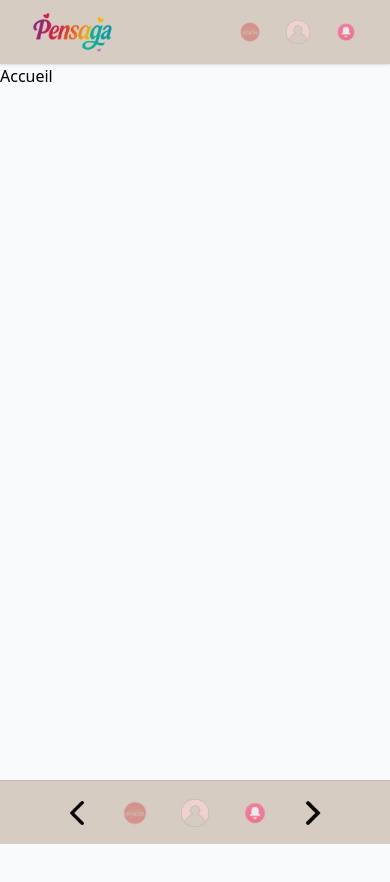
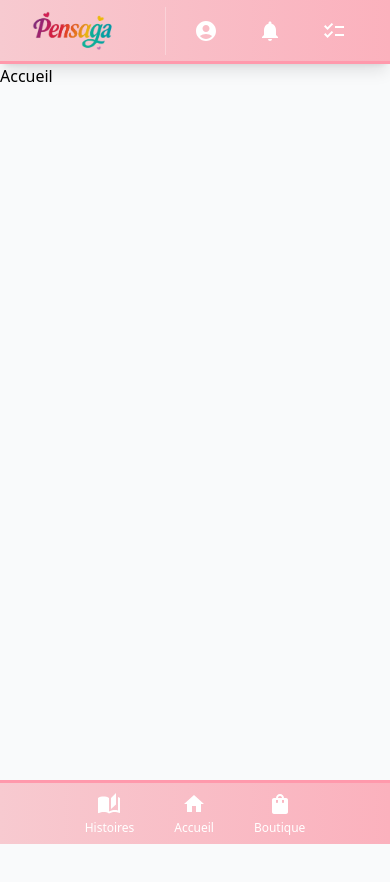
Before and after one commit to bisounours1111/pensage-frontend, a React (Vite) app: page / in a window 390 px wide. Shown: the top 882 px of the page. Built offline with nearby package versions, Linux system fonts and the light colour scheme.

Commit message:
feat: add new routes and enhance header/navbar with icons for account, notifications, and quests

```diff
--- a/src/App.jsx
+++ b/src/App.jsx
@@ -18,6 +18,9 @@ function App() {
           <Route path="/stories" element={<MyStoriesPage />} />
           <Route path="/create" element={<div>Éditeur</div>} />
           <Route path="/shop" element={<div>Boutique</div>} />
+          <Route path="/account" element={<div>Compte</div>} />
+          <Route path="/notifications" element={<div>Notifications</div>} />
+          <Route path="/quests" element={<div>Quests</div>} />
           <Route path="/profile" element={<div>Profil</div>} />
           <Route path="/community" element={<div>Communauté</div>} />
           <Route path="/publish" element={<div>Publication</div>} />
--- a/src/components/common/header.jsx
+++ b/src/components/common/header.jsx
@@ -1,43 +1,83 @@
 import React from "react";
 import { Link } from "react-router-dom";
+import colors from "../../utils/constants/colors";
+import { MdAutoStories, MdHome, MdShoppingBag, MdAccountCircle, MdNotifications, MdChecklist } from "react-icons/md";
 
-// Logo + icônes
+// Logo
 import logo from "../../assets/images/pensaga.png";
-import accountIcon from "../../assets/images/account.png";
-import historyIcon from "../../assets/images/histoires.png";
-import notificationsIcon from "../../assets/images/notifications.png";
 
 export default function Header() {
   return (
-    <header className="flex items-center justify-between px-8 w-full h-16 bg-[#d6ccc2] shadow-sm sticky top-0 z-50">
+    <header
+      className="flex items-center justify-between px-8 w-full h-16 shadow-lg sticky top-0 z-50"
+      style={{
+        background: `linear-gradient(to right, ${colors.primarySoft}, ${colors.primaryLight})`,
+        borderBottom: `3px solid ${colors.primary}`
+      }}
+    >
 
       {/* Logo à gauche */}
-      <Link to="/" className="flex items-center">
+      <Link to="/" className="flex items-center hover:scale-105 transition-transform">
         <img src={logo} alt="Pensaga" className="h-10 w-auto object-contain" />
       </Link>
 
-      {/* Icônes à droite */}
-      <div className="flex items-center gap-6">
-        {/* --- Icônes visibles partout (mobile + desktop) --- */}
-        <Link to="/histoires">
-          <img src={historyIcon} alt="Histoires" className="w-6 h-6 hover:scale-110 transition" />
+      {/* Navigation - responsive */}
+      <div className="flex items-center gap-4">
+        {/* Navigation principale - Desktop uniquement */}
+        <div className="hidden lg:flex items-center gap-6">
+          <Link
+            to="/stories"
+            className="p-3 rounded-lg hover:bg-white/20 transition-all flex items-center gap-2 group"
+            style={{ color: colors.white }}
+          >
+            <MdAutoStories className="w-6 h-6 group-hover:scale-110 transition-transform" />
+            <span className="font-medium">Histoires</span>
           </Link>
-        <Link to="/account">
-          <img src={accountIcon} alt="Compte" className="w-6 h-6 hover:scale-110 transition" />
+          <Link
+            to="/home"
+            className="p-3 rounded-lg hover:bg-white/20 transition-all flex items-center gap-2 group"
+            style={{ color: colors.white }}
+          >
+            <MdHome className="w-6 h-6 group-hover:scale-110 transition-transform" />
+            <span className="font-medium">Accueil</span>
           </Link>
-        <Link to="/notifications">
-          <img src={notificationsIcon} alt="Notifications" className="w-6 h-6 hover:scale-110 transition" />
+          <Link
+            to="/shop"
+            className="p-3 rounded-lg hover:bg-white/20 transition-all flex items-center gap-2 group"
+            style={{ color: colors.white }}
+          >
+            <MdShoppingBag className="w-6 h-6 group-hover:scale-110 transition-transform" />
+            <span className="font-medium">Boutique</span>
           </Link>
+        </div>
 
-        <Link to="/desktop-link-1" className="hidden lg:block">
-          <img src={historyIcon} alt="Extra 1" className="w-6 h-6 hover:scale-110 transition" />
+        {/* Icônes principales - Compte, Notifications, Quests (toujours visibles) */}
+        <div className="flex items-center gap-4 border-l pl-4" style={{ borderColor: 'rgba(255,255,255,0.3)' }}>
+          <Link
+            to="/account"
+            className="p-3 rounded-lg hover:bg-white/20 transition-all flex items-center gap-2 group"
+            style={{ color: colors.white }}
+          >
+            <MdAccountCircle className="w-6 h-6 group-hover:scale-110 transition-transform" />
+            <span className="font-medium hidden sm:inline">Compte</span>
           </Link>
-        <Link to="/desktop-link-2" className="hidden lg:block">
-          <img src={accountIcon} alt="Extra 2" className="w-6 h-6 hover:scale-110 transition" />
+          <Link
+            to="/notifications"
+            className="p-3 rounded-lg hover:bg-white/20 transition-all flex items-center gap-2 group relative"
+            style={{ color: colors.white }}
+          >
+            <MdNotifications className="w-6 h-6 group-hover:scale-110 transition-transform" />
+            <span className="font-medium hidden sm:inline">Notifications</span>
           </Link>
-        <Link to="/desktop-link-3" className="hidden lg:block">
-          <img src={notificationsIcon} alt="Extra 3" className="w-6 h-6 hover:scale-110 transition" />
+          <Link
+            to="/quests"
+            className="p-3 rounded-lg hover:bg-white/20 transition-all flex items-center gap-2 group relative"
+            style={{ color: colors.white }}
+          >
+            <MdChecklist className="w-6 h-6 group-hover:scale-110 transition-transform" />
+            <span className="font-medium hidden sm:inline">Quests</span>
           </Link>
+        </div>
       </div>
     </header>
   );
--- a/src/components/common/navbar.jsx
+++ b/src/components/common/navbar.jsx
@@ -1,49 +1,52 @@
 import React from "react";
-import { NavLink, useNavigate } from "react-router-dom";
-
-import accountIcon from "../../assets/images/account.png";
-import historyIcon from "../../assets/images/histoires.png";
-import notificationsIcon from "../../assets/images/notifications.png";
-import arrowLeft from "../../assets/images/gauche.png";
-import arrowRight from "../../assets/images/droite.png";
+  import { NavLink } from "react-router-dom";
+import colors from "../../utils/constants/colors";
+import { MdAutoStories, MdHome, MdShoppingBag } from "react-icons/md";
 
 export default function Navbar() {
-  const navigate = useNavigate();
 
   return (
     <nav
-      className="
-        fixed bottom-0 left-0 right-0 z-50
-        bg-[#d6ccc2] border-t border-black/10
-        h-16 flex items-center justify-center
-        px-6 lg:hidden
-      "
+      className="fixed bottom-0 left-0 right-0 z-50 h-16 flex items-center justify-center px-6 lg:hidden"
+      style={{
+        background: `linear-gradient(to right, ${colors.primarySoft}, ${colors.primaryLight})`,
+        borderTop: `3px solid ${colors.primary}`,
+      }}
     >
-      {/* ✅ On ajoute ici flèche gauche + icônes + flèche droite */}
-      <div className="flex items-center justify-center gap-8">
+      <div className="flex items-center justify-center gap-4 overflow-x-auto max-w-full">
 
-        {/* Flèche gauche */}
-        <button onClick={() => navigate(-1)} aria-label="Retour">
-          <img src={arrowLeft} alt="Retour" className="w-6 h-6" />
-        </button>
-
-        {/* Icônes déjà existantes */}
-        <NavLink to="/histoires">
-          <img src={historyIcon} alt="Histoires" className="w-7 h-7" />
+        <NavLink
+          to="/stories"
+          className={({ isActive }) =>
+            `p-3 rounded-lg hover:bg-white/50 transition-all flex flex-col items-center gap-1 ${isActive ? 'bg-white/60' : ''}`
+          }
+          style={{ color: colors.white }}
+        >
+          <MdAutoStories className="w-6 h-6 flex-shrink-0" />
+          <span className="text-xs font-medium whitespace-nowrap">Histoires</span>
         </NavLink>
 
-        <NavLink to="/account">
-          <img src={accountIcon} alt="Compte" className="w-7 h-7" />
+        <NavLink
+          to="/home"
+          className={({ isActive }) =>
+            `p-3 rounded-lg hover:bg-white/50 transition-all flex flex-col items-center gap-1 ${isActive ? 'bg-white/60' : ''}`
+          }
+          style={{ color: colors.white }}
+        >
+          <MdHome className="w-6 h-6 flex-shrink-0" />
+          <span className="text-xs font-medium whitespace-nowrap">Accueil</span>
         </NavLink>
 
-        <NavLink to="/notifications">
-          <img src={notificationsIcon} alt="Notifications" className="w-7 h-7" />
+        <NavLink
+          to="/shop"
+          className={({ isActive }) =>
+            `p-3 rounded-lg hover:bg-white/50 transition-all flex flex-col items-center gap-1 ${isActive ? 'bg-white/60' : ''}`
+          }
+          style={{ color: colors.white }}
+        >
+          <MdShoppingBag className="w-6 h-6 flex-shrink-0" />
+          <span className="text-xs font-medium whitespace-nowrap">Boutique</span>
         </NavLink>
-
-        {/* Flèche droite */}
-        <button onClick={() => navigate(1)} aria-label="Suivant">
-          <img src={arrowRight} alt="Suivant" className="w-6 h-6" />
-        </button>
       </div>
     </nav>
   );
```
Lines whose indentation alone changed are shown as unchanged.
